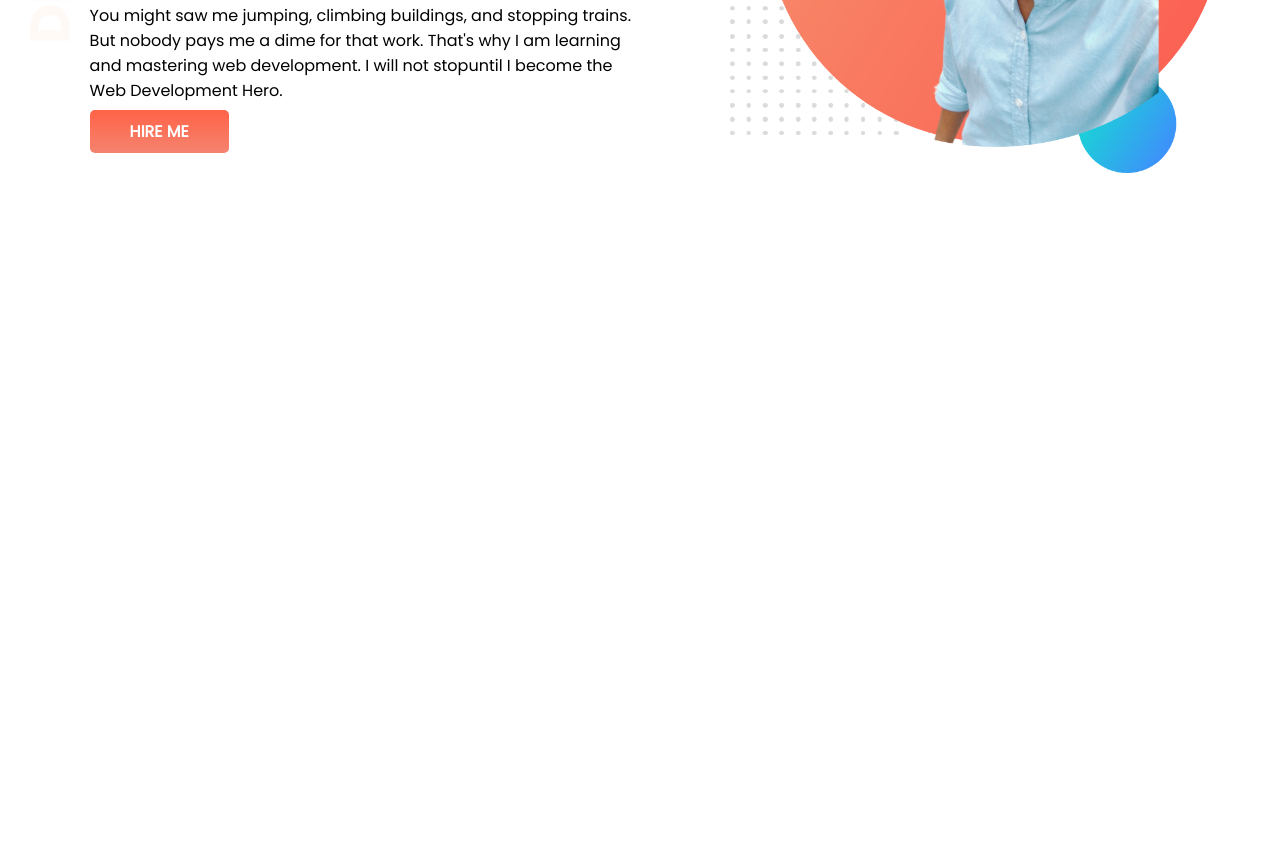
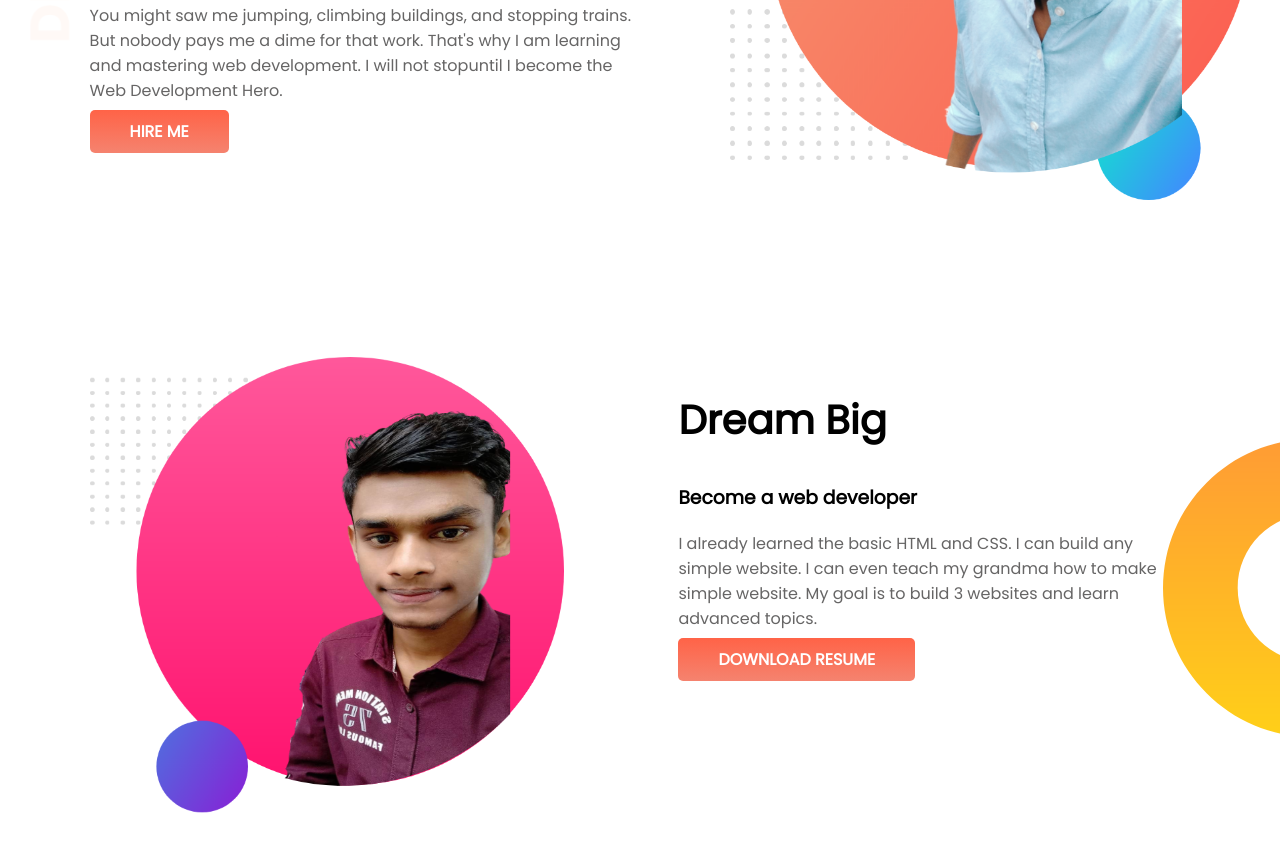
Before and after one commit to MarufhasanAf/developer-portfolio, a plain HTML site: page index.html in a window 1280 px wide. Shown: the part 319-1170 px from the top of the page. Before the commit the page ends 800 px from the top, so only its background shows below. Drawn offline with Linux system fonts and the light colour scheme.

Commit message:
dream added

```diff
--- a/index.html
+++ b/index.html
@@ -20,10 +20,22 @@
             <p>You might saw me jumping, climbing buildings, and stopping trains. But nobody pays me a dime for that
             work. That's why I am learning and mastering web development. I will not stopuntil I become the Web
             Development Hero.</p>
-            <a class="hire-button" target="_blank" href="https://www.facebook.com/profile.php?id=100047983878917">HIRE ME</a>
+            <a class="link-button" target="_blank" href="https://www.facebook.com/profile.php?id=100047983878917">HIRE ME</a>
         </div>
 
-        <div class="half-width"> <img src="images/my-use-photo.png" alt="">
+        <div class="half-width">
+            <img src="images/my-use-photo.png" alt="">
+        </div>
+    </section>
+    <section id="dream-big">
+        <div class="half-width">
+            <img src="images/my-photo2.png" alt="">
+        </div>
+        <div class="half-width right-padding">
+            <h2 id="font-change">Dream Big</h2>
+            <h3>Become a web developer</h3>
+            <p>I already learned the basic HTML and CSS. I can build any simple website. I can even teach my grandma how to make simple website. My goal is to build 3 websites and learn advanced topics.</p>
+            <a class="link-button" target="_blank" href="https://www.facebook.com/profile.php?id=100047983878917">DOWNLOAD RESUME</a>
         </div>
     </section>
 
--- a/style.css
+++ b/style.css
@@ -10,15 +10,16 @@ h1{
 }
 section{
     display:flex;
+    margin-bottom: 150px;
 }
 .half-width{
     width:50%;
     padding-left:7%;
 }
 .half-width img{
-    width:90%;
+    width:95%;
 }
-.hire-button{
+.link-button{
     text-decoration:none;
     background-image: linear-gradient(tomato, rgb(245, 131, 111));
     color:white;
@@ -31,3 +32,17 @@ section{
     background-repeat: no-repeat;
 
 }
+#dream-big{
+    background-image: url("images/dream-bg.png");
+    background-repeat: no-repeat;
+    background-position:right ;
+}
+.right-padding{
+    padding-right: 8%;
+}
+#font-change{
+    font-size: 40px;
+}
+.half-width p{
+    color:rgb(102, 101, 101);
+}
```
